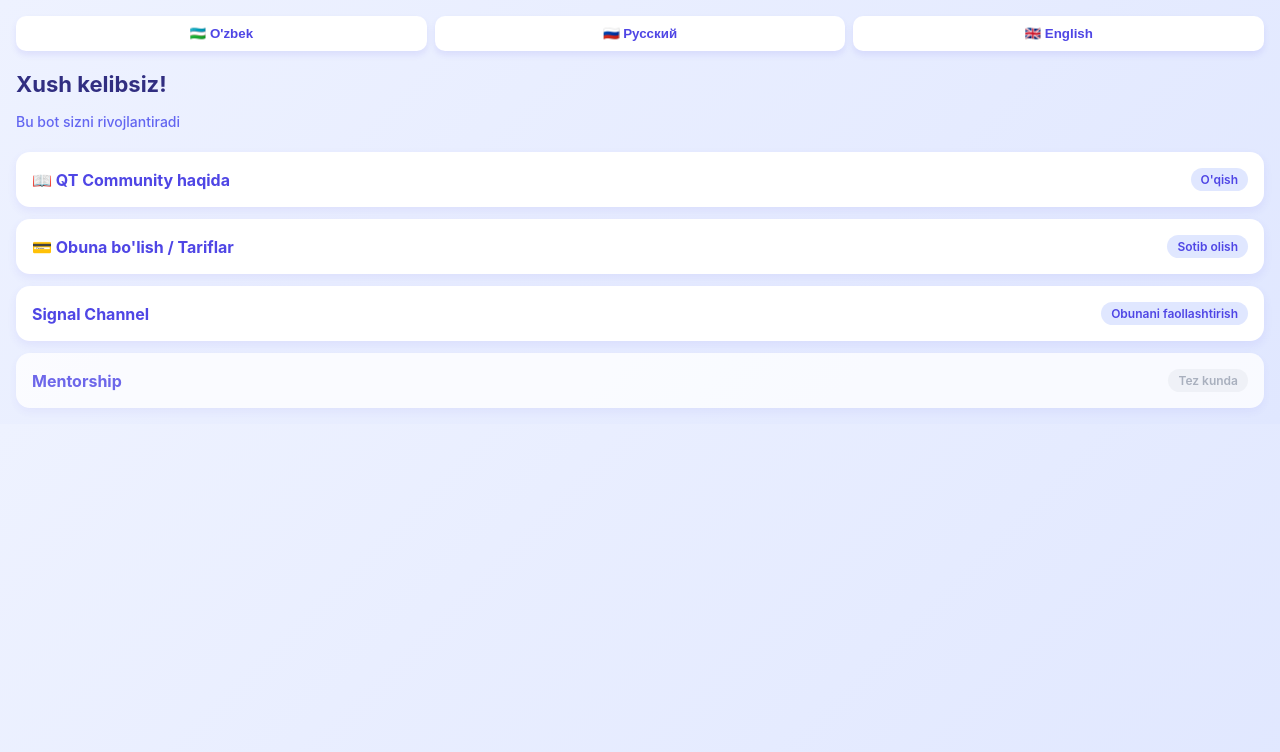
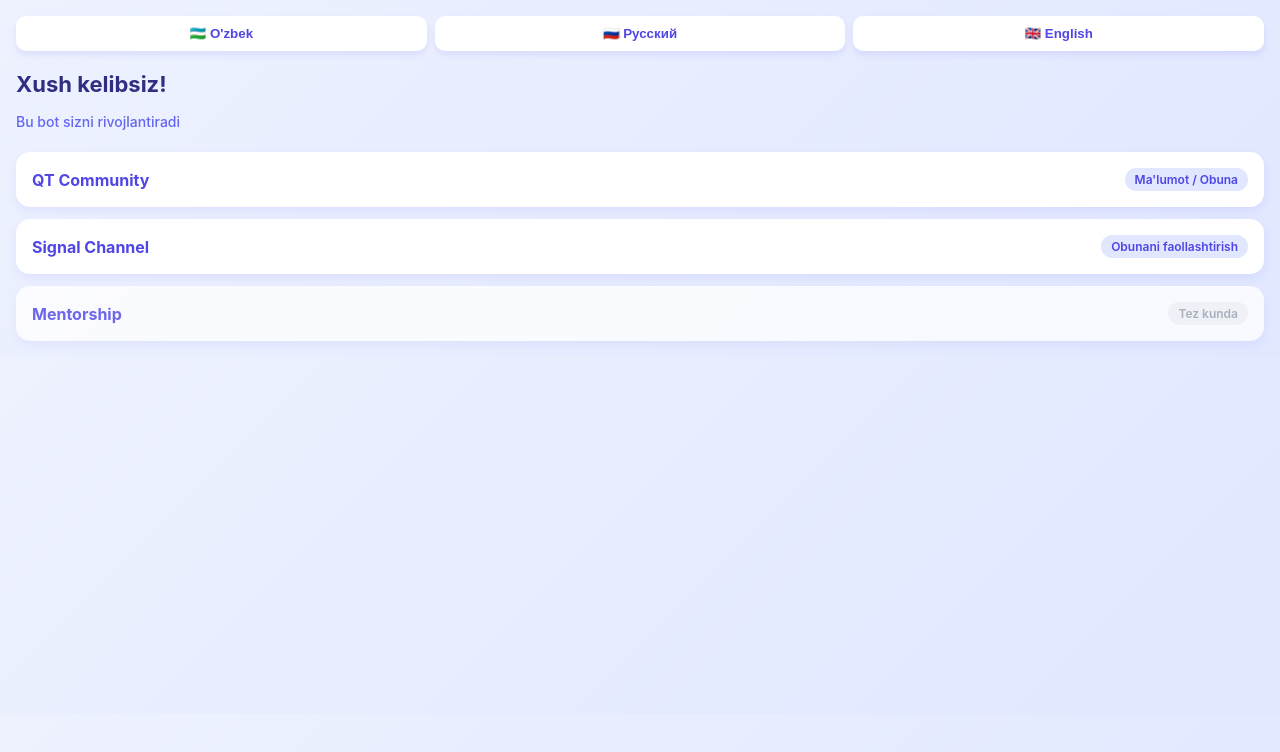
Before and after one commit to Zacapital/telegram-bot-mini-app, a plain HTML site: page index.html in a window 1280 px wide. Drawn offline with Linux system fonts and the light colour scheme.

Commit message:
Update index.html

```diff
--- a/index.html
+++ b/index.html
@@ -87,7 +87,7 @@
             background-color: #f3f4f6;
             color: #9ca3af;
         }
-        /* Ichki sahifa dizayni */
+        /* Sahifalar boshqaruvi */
         .page {
             display: none;
         }
@@ -173,14 +173,10 @@
         <p id="main-desc">Bu bot sizni rivojlantiradi</p>
 
         <div class="menu-container">
-            <!-- QT Community bo'limiga kirish uchun ikkita alohida yo'nalish -->
-            <div class="menu-card" onclick="openPage('qt-info-page')">
-                <span class="menu-card-title" id="btn-qt-info">📖 QT Community haqida</span>
-                <span class="menu-card-badge" id="badge-info">O'qish</span>
-            </div>
-            <div class="menu-card" onclick="openPage('qt-pricing-page')">
-                <span class="menu-card-title" id="btn-qt-pricing">💳 Obuna bo'lish / Tariflar</span>
-                <span class="menu-card-badge" id="badge-pricing">Sotib olish</span>
+            <!-- QT Community asosiy tugmasi -->
+            <div class="menu-card" onclick="openPage('qt-menu-page')">
+                <span class="menu-card-title" id="btn-qt">QT Community</span>
+                <span class="menu-card-badge" id="badge-qt-main">Ma'lumot / Obuna</span>
             </div>
 
             <div class="menu-card" onclick="alert('Tez kunda ochiladi!')">
@@ -194,9 +190,27 @@
         </div>
     </div>
 
-    <!-- 2. QT COMMUNITY MA'LUMOT SAHIFASI -->
+    <!-- 2. QT COMMUNITY ICHKI MENYUSI (2 TA TUGMA: MA'LUMOT VA OBUNA) -->
+    <div id="qt-menu-page" class="page">
+        <button class="back-btn" onclick="openPage('home-page')">← <span id="back-text-main">Orqaga</span></button>
+
+        <h1 id="qt-sub-title" style="font-size: 20px; margin-bottom: 16px;">QT Community bo'limi</h1>
+
+        <div class="menu-container">
+            <div class="menu-card" onclick="openPage('qt-info-page')">
+                <span class="menu-card-title" id="btn-sub-info">📖 Ma'lumot</span>
+                <span class="menu-card-badge" id="badge-sub-info">O'qish</span>
+            </div>
+            <div class="menu-card" onclick="openPage('qt-pricing-page')">
+                <span class="menu-card-title" id="btn-sub-pricing">💳 Obuna / Tariflar</span>
+                <span class="menu-card-badge" id="badge-sub-pricing">Sotib olish</span>
+            </div>
+        </div>
+    </div>
+
+    <!-- 3. QT COMMUNITY MA'LUMOT SAHIFASI -->
     <div id="qt-info-page" class="page">
-        <button class="back-btn" onclick="openPage('home-page')">← <span id="back-text-1">Orqaga</span></button>
+        <button class="back-btn" onclick="openPage('qt-menu-page')">← <span id="back-text-1">Orqaga</span></button>
 
         <div class="content-box">
             <h1 id="qt-page-title" style="font-size: 18px; margin-bottom: 12px;">QT Community — Professional treyderlar yopiq ekotizimi</h1>
@@ -214,9 +228,9 @@
         </div>
     </div>
 
-    <!-- 3. QT COMMUNITY TARIFLAR / SOTIB OLISH SAHifASI -->
+    <!-- 4. QT COMMUNITY TARIFLAR / SOTIB OLISH SAHifASI -->
     <div id="qt-pricing-page" class="page">
-        <button class="back-btn" onclick="openPage('home-page')">← <span id="back-text-2">Orqaga</span></button>
+        <button class="back-btn" onclick="openPage('qt-menu-page')">← <span id="back-text-2">Orqaga</span></button>
 
         <h2 id="tariffs-title" style="font-size: 18px; margin-bottom: 14px; color: #312e81;">Obuna Tariflari</h2>
 
@@ -253,14 +267,18 @@ const translations = {
     uz: {
         mainTitle: "Xush kelibsiz!",
         mainDesc: "Bu bot sizni rivojlantiradi",
-        btnQtInfo: "📖 QT Community haqida",
-        btnQtPricing: "💳 Obuna bo'lish / Tariflar",
+        btnQt: "QT Community",
+        badgeQtMain: "Ma'lumot / Obuna",
         btnSignals: "Signal Channel",
         btnMentorship: "Mentorship",
-        badgeInfo: "O'qish",
-        badgePricing: "Sotib olish",
         badgeView: "Obunani faollashtirish",
         badgeSoon: "Tez kunda",
+        qtSubTitle: "QT Community bo'limi",
+        btnSubInfo: "📖 Ma'lumot",
+        btnSubPricing: "💳 Obuna / Tariflar",
+        badgeSubInfo: "O'qish",
+        badgeSubPricing: "Sotib olish",
+        backTextMain: "Orqaga",
         backText1: "Orqaga",
         backText2: "Orqaga",
         qtTitle: "QT Community — Professional treyderlar yopiq ekotizimi",
@@ -283,14 +301,18 @@ const translations = {
     ru: {
         mainTitle: "Добро пожаловать!",
         mainDesc: "Этот бот развивает вас",
-        btnQtInfo: "📖 О QT Community",
-        btnQtPricing: "💳 Подписка / Тарифы",
+        btnQt: "QT Community",
+        badgeQtMain: "Информация / Подписка",
         btnSignals: "VIP Signal Channel 🔥",
         btnMentorship: "Mentorship (Pro)",
-        badgeInfo: "Узнать",
-        badgePricing: "Купить",
         badgeView: "Активировать подписку",
         badgeSoon: "Скоро",
+        qtSubTitle: "Раздел QT Community",
+        btnSubInfo: "📖 Информация",
+        btnSubPricing: "💳 Подписка / Тарифы",
+        badgeSubInfo: "Узнать",
+        badgeSubPricing: "Купить",
+        backTextMain: "Назад",
         backText1: "Назад",
         backText2: "Назад",
         qtTitle: "QT Community — Закрытая экосистема профессиональных трейдеров",
@@ -313,14 +335,18 @@ const translations = {
     en: {
         mainTitle: "Welcome!",
         mainDesc: "This bot develops you",
-        btnQtInfo: "📖 About QT Community",
-        btnQtPricing: "💳 Subscription / Plans",
+        btnQt: "QT Community",
+        badgeQtMain: "Info / Subscription",
         btnSignals: "Signal Channel",
         btnMentorship: "Mentorship",
-        badgeInfo: "Read",
-        badgePricing: "Buy",
         badgeView: "Activate subscription",
         badgeSoon: "Soon",
+        qtSubTitle: "QT Community Section",
+        btnSubInfo: "📖 Information",
+        btnSubPricing: "💳 Subscription / Plans",
+        badgeSubInfo: "Read",
+        badgeSubPricing: "Buy",
+        backTextMain: "Back",
         backText1: "Back",
         backText2: "Back",
         qtTitle: "QT Community — Closed Ecosystem for Professional Traders",
@@ -336,7 +362,7 @@ const translations = {
         `,
         tariffsTitle: "Subscription Plans",
         t1Name: "1 Month", t1Price: "$25",
-        t2Name: "2 Months", t2Price: "$45",
+        t2Name: "2 Months", t1Price: "$45",
         t3Name: "3 Months", t3Price: "$60",
         btnAct: "Activate"
     }
@@ -348,15 +374,20 @@ function setLanguage(lang) {
 
     document.getElementById('main-title').innerText = t.mainTitle;
     document.getElementById('main-desc').innerText = t.mainDesc;
-    document.getElementById('btn-qt-info').innerText = t.btnQtInfo;
-    document.getElementById('btn-qt-pricing').innerText = t.btnQtPricing;
+    document.getElementById('btn-qt').innerText = t.btnQt;
+    document.getElementById('badge-qt-main').innerText = t.badgeQtMain;
     document.getElementById('btn-signals').innerText = t.btnSignals;
     document.getElementById('btn-mentorship').innerText = t.btnMentorship;
-    document.getElementById('badge-info').innerText = t.badgeInfo;
-    document.getElementById('badge-pricing').innerText = t.badgePricing;
     document.getElementById('badge-view').innerText = t.badgeView;
     document.getElementById('badge-soon').innerText = t.badgeSoon;
 
+    document.getElementById('qt-sub-title').innerText = t.qtSubTitle;
+    document.getElementById('btn-sub-info').innerText = t.btnSubInfo;
+    document.getElementById('btn-sub-pricing').innerText = t.btnSubPricing;
+    document.getElementById('badge-sub-info').innerText = t.badgeSubInfo;
+    document.getElementById('badge-sub-pricing').innerText = t.badgeSubPricing;
+
+    document.getElementById('back-text-main').innerText = t.backTextMain;
     document.getElementById('back-text-1').innerText = t.backText1;
     document.getElementById('back-text-2').innerText = t.backText2;
     document.getElementById('qt-page-title').innerText = t.qtTitle;
```
